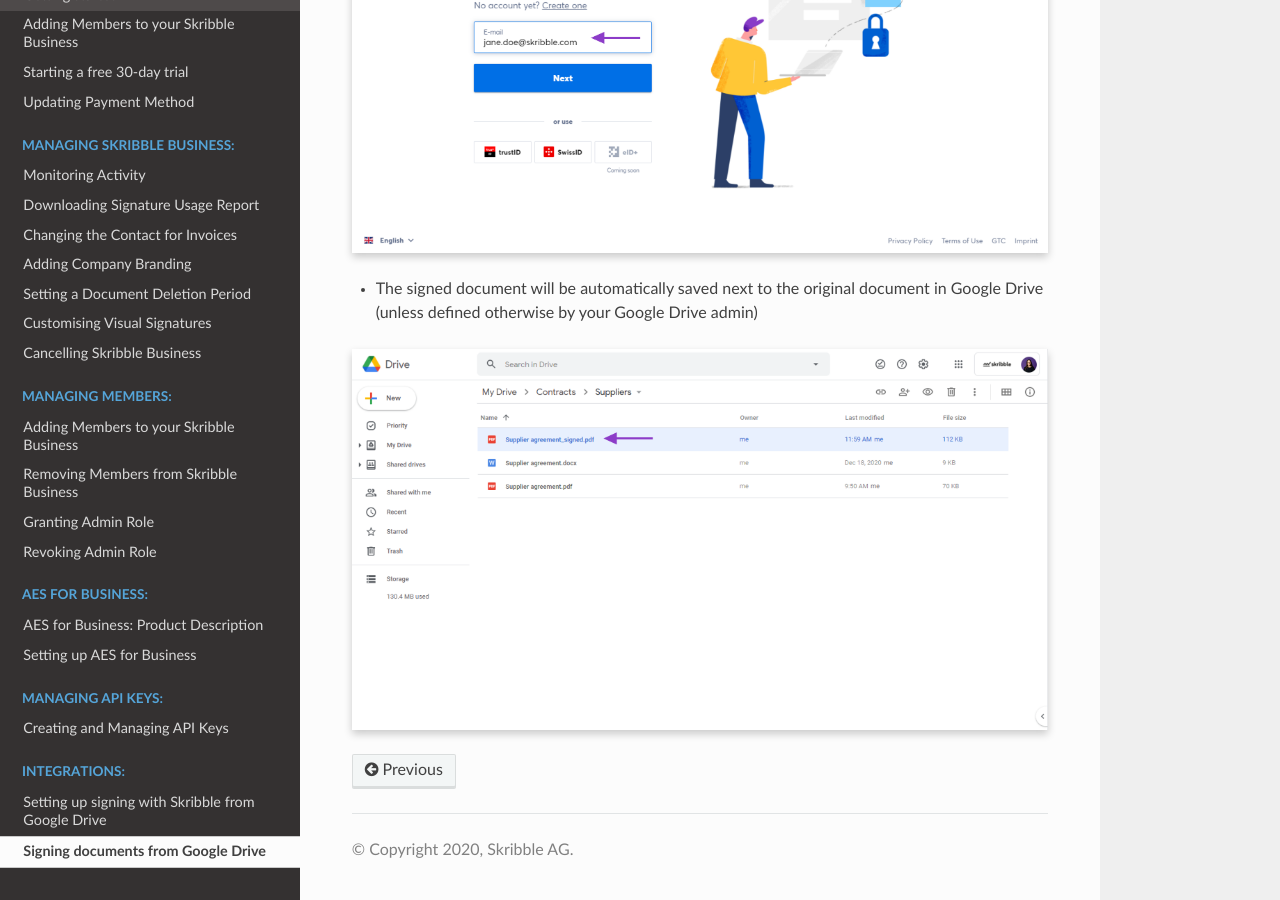
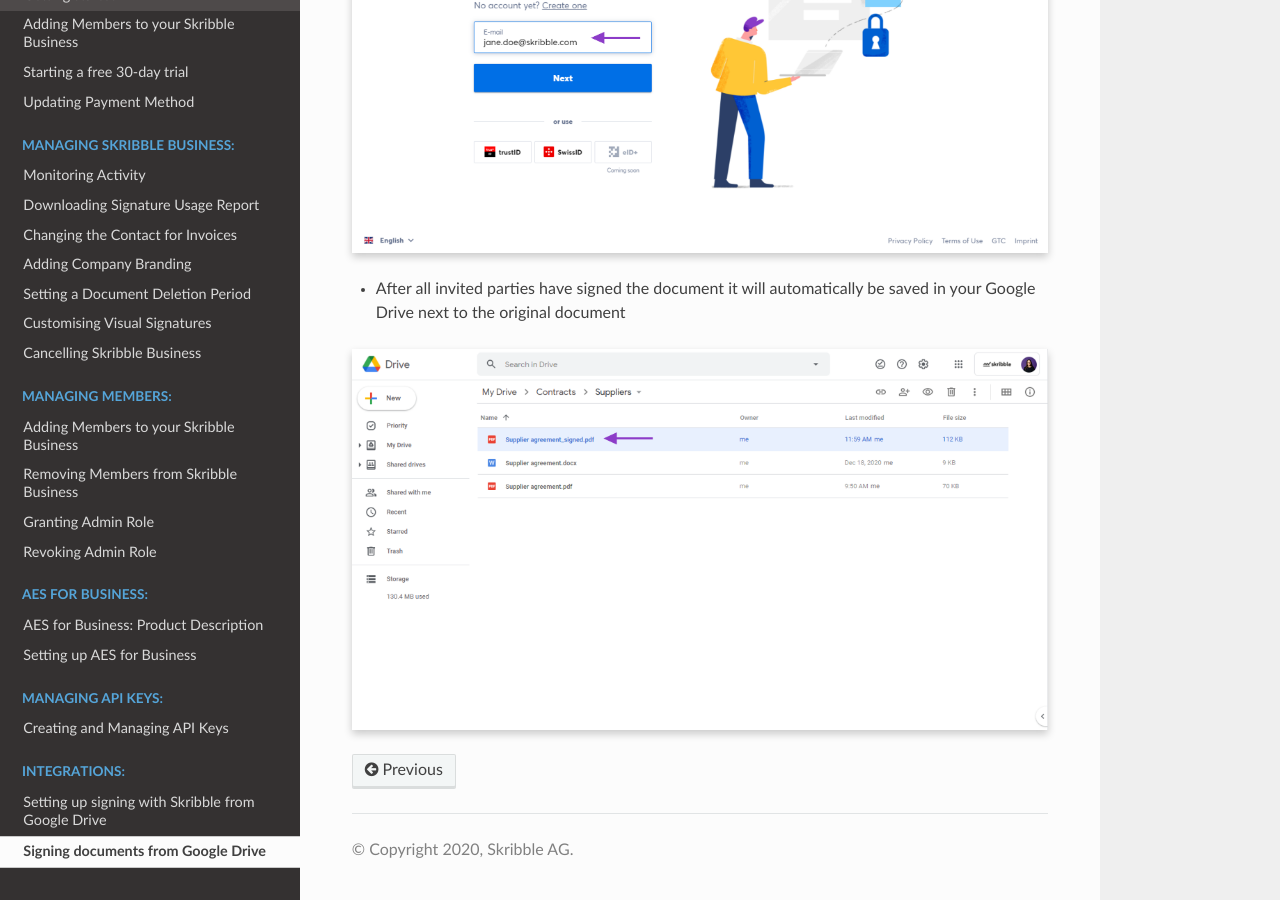
Before and after one commit to matthieu-bt/business-guide, a Sphinx documentation site: the page built from source/integrations/signgoogle.rst, in a window 1280 px wide and 900 px high, scrolled down 1608 px. Built offline with Sphinx 7.4.7 and the Read the Docs theme 2.0.0, drawn with Linux system fonts in a browser that asks for light colours.

Commit message:
Note added
Added a note on when the document will be saved in google drive

```diff
--- a/source/integrations/signgoogle.rst
+++ b/source/integrations/signgoogle.rst
@@ -41,7 +41,7 @@
     :class: with-shadow
 
 
-- The signed document will be automatically saved next to the original document in Google Drive (unless defined otherwise by your Google Drive admin)
+- After all invited parties have signed the document it will automatically be saved in your Google Drive next to the original document
 
 
 .. image:: 7_signed_document_folder.png
```
